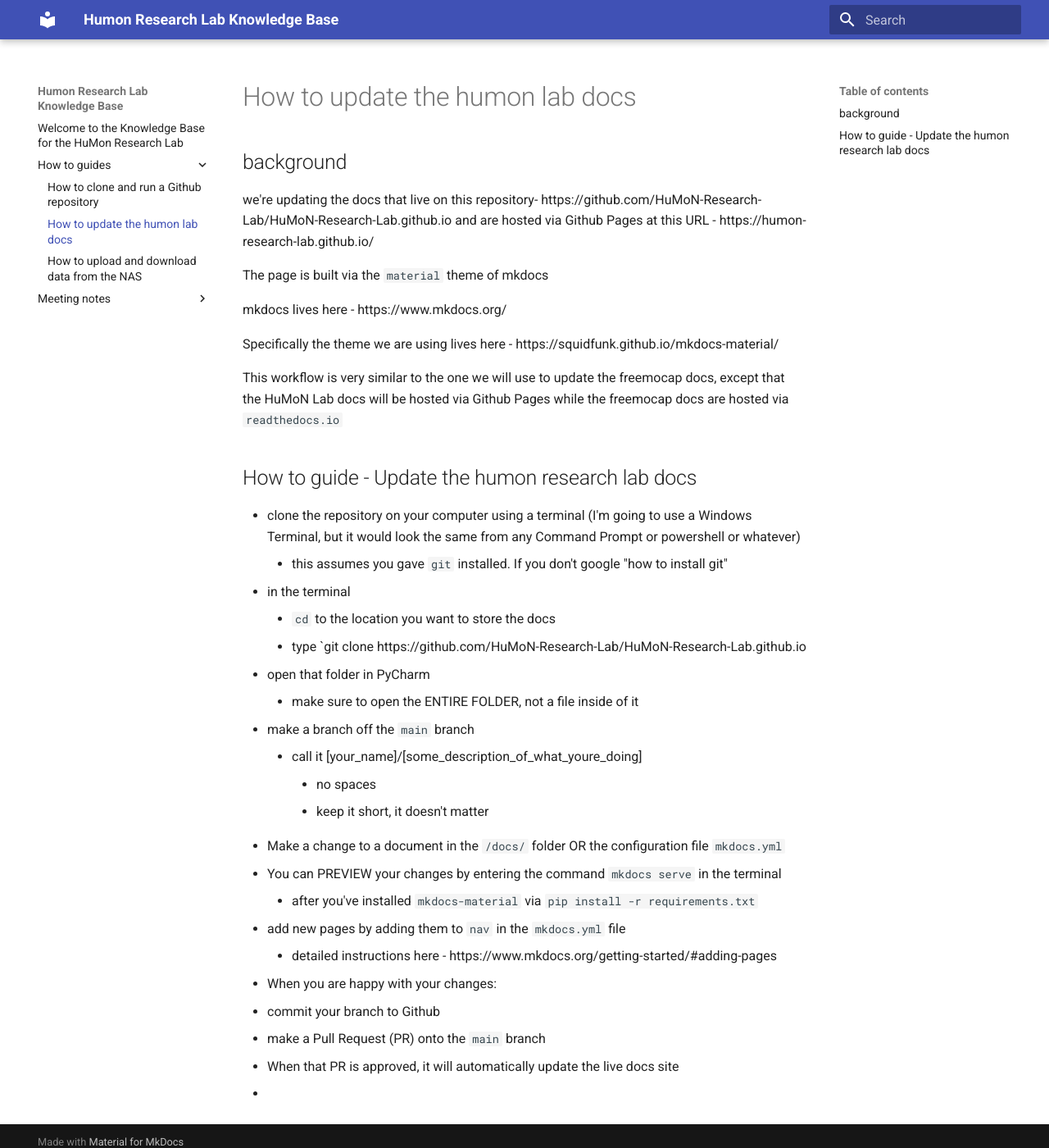
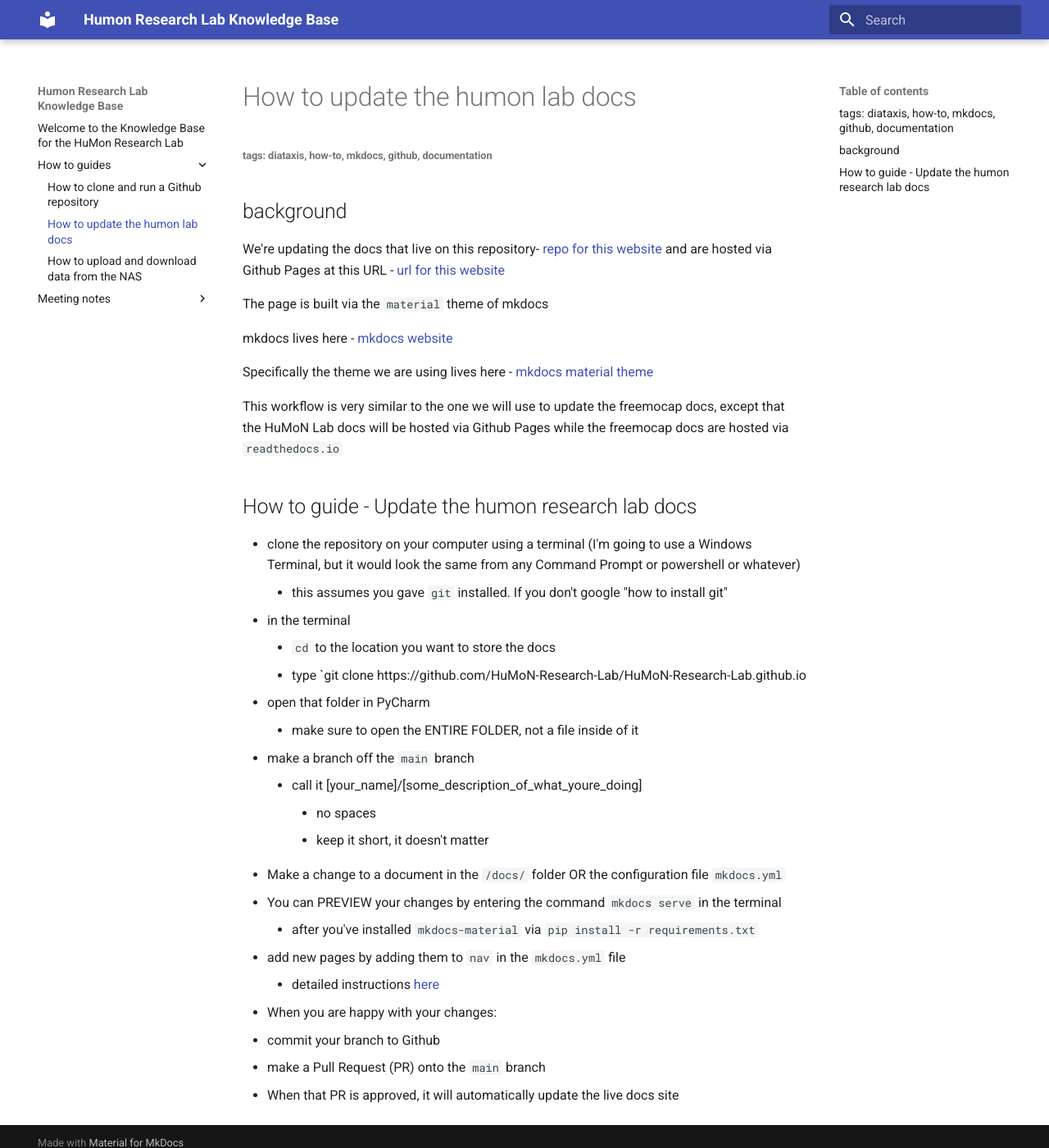
Before and after one commit to HuMoN-Research-Lab/HuMoN-Research-Lab.github.io, an MkDocs documentation site: the page built from docs/how-to-guides/how-to-update-these-docs.md, in a window 1280 px wide and 1400 px high. Shown: the whole window at 82% size. Built offline with MkDocs 1.6.1 and Material for MkDocs 9.7.7, drawn with Linux system fonts in a browser that asks for light colours.

Commit message:
update all links to hyperlinks

```diff
--- a/docs/how-to-guides/how-to-update-these-docs.md
+++ b/docs/how-to-guides/how-to-update-these-docs.md
@@ -1,17 +1,19 @@
 # How to update the humon lab docs
 
+###### tags: diataxis, how-to, mkdocs, github, documentation
+
 ## background
-we're updating the docs that live on this repository-
-https://github.com/HuMoN-Research-Lab/HuMoN-Research-Lab.github.io
-and are hosted via Github Pages at this URL - https://humon-research-lab.github.io/
+We're updating the docs that live on this repository-
+[repo for this website](https://github.com/HuMoN-Research-Lab/HuMoN-Research-Lab.github.io)
+and are hosted via Github Pages at this URL - [url for this website](https://humon-research-lab.github.io/)
 
 The page is built via the `material` theme of mkdocs
 
 mkdocs lives here -
-https://www.mkdocs.org/
+[mkdocs website](https://www.mkdocs.org/)
 
 Specifically the theme we are using lives here -
-https://squidfunk.github.io/mkdocs-material/
+[mkdocs material theme](https://squidfunk.github.io/mkdocs-material/)
 
 This workflow is very similar to the one we will use to update the freemocap docs, except that the HuMoN Lab docs will be hosted via Github Pages while the freemocap docs are hosted via `readthedocs.io`
 
@@ -31,9 +33,8 @@
 - You can PREVIEW your changes by entering the command `mkdocs serve` in the terminal
     - after you've installed `mkdocs-material` via `pip install -r requirements.txt`
 - add new pages by adding them to `nav` in the `mkdocs.yml` file
-    - detailed instructions here - https://www.mkdocs.org/getting-started/#adding-pages
+    - detailed instructions [here](https://www.mkdocs.org/getting-started/#adding-pages)
 - When you are happy with your changes:
   - commit your branch to Github
   - make a Pull Request (PR) onto the `main` branch
 - When that PR is approved, it will automatically update the live docs site
--
```
Also changed, not shown: docs/index.md (+2 -0 lines).
